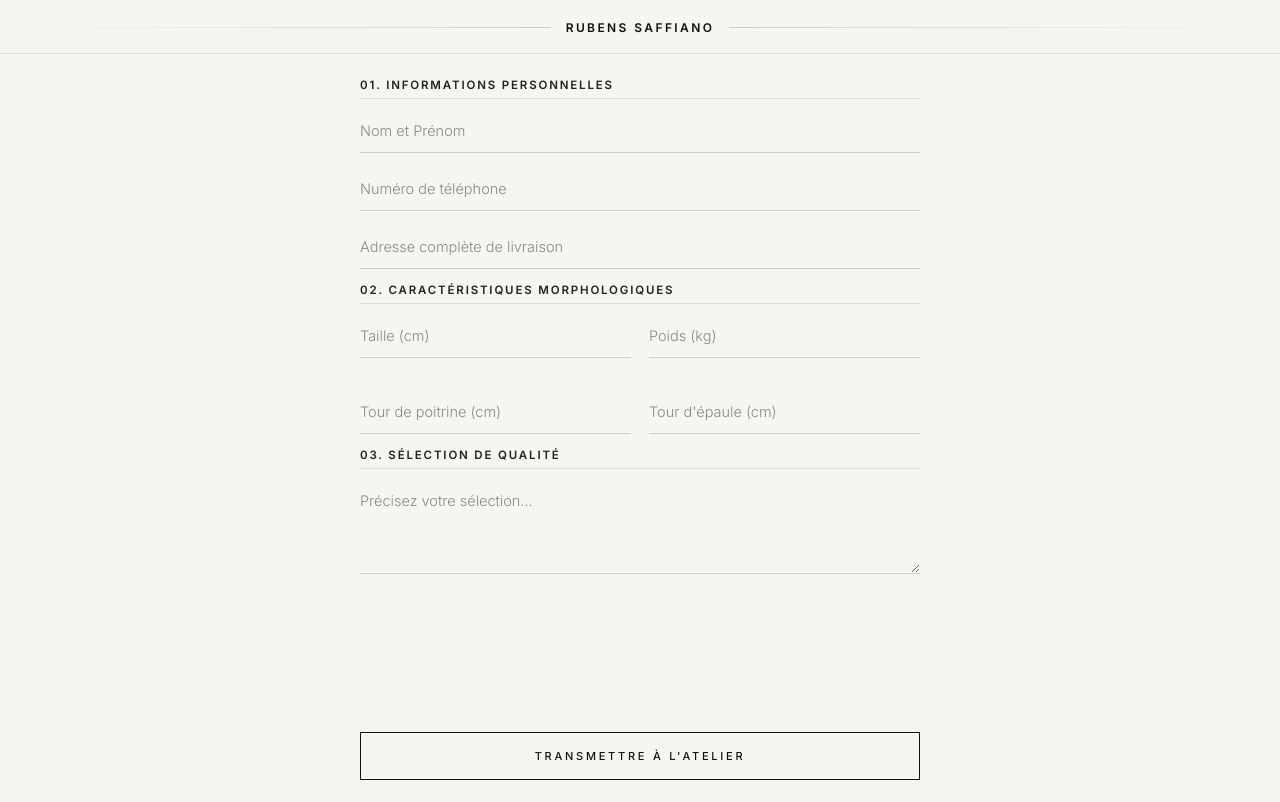
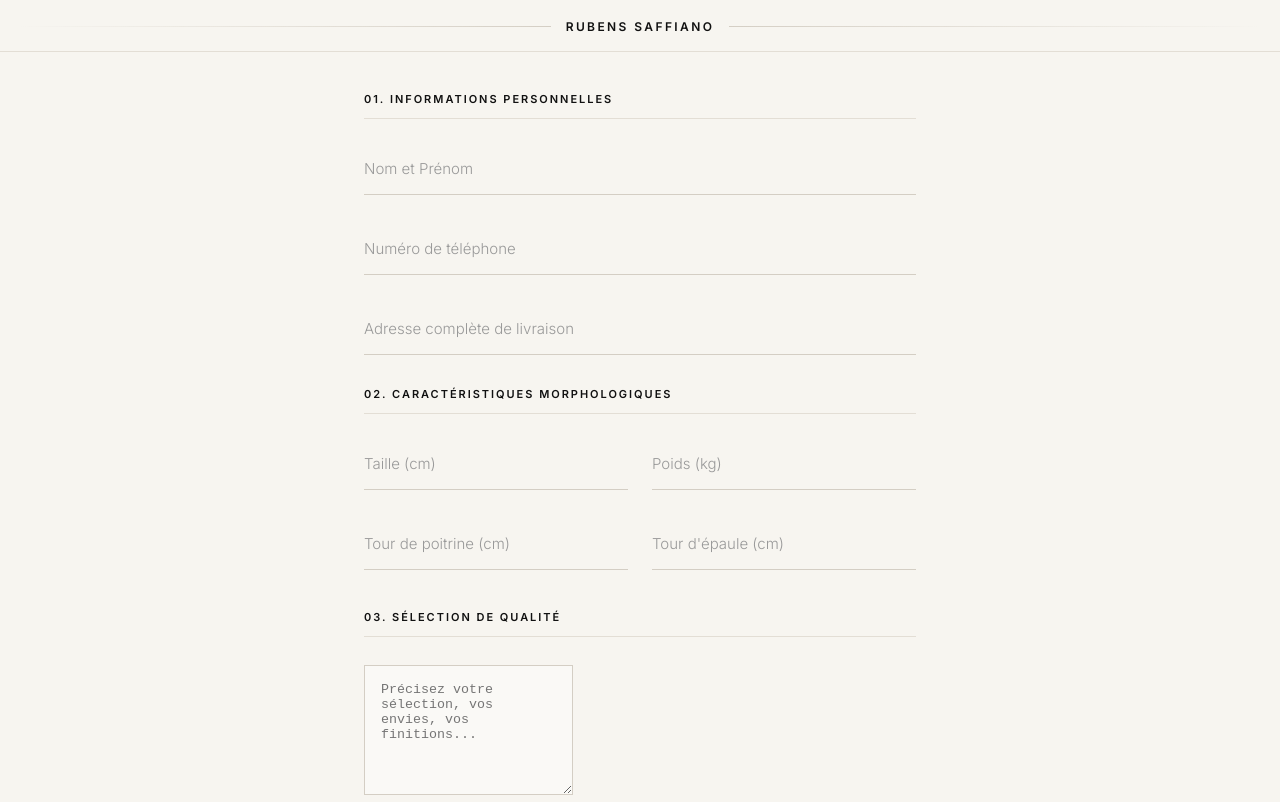
Before and after one commit to rubens-saffiano-editions/f-9823-.94-, a plain HTML site: page index.html in a window 1280 px wide. Shown: the top 802 px of the page. Drawn offline with Linux system fonts and the light colour scheme.

Commit message:
Update index.html

```diff
--- a/index.html
+++ b/index.html
@@ -3,63 +3,64 @@
 <head>
 <meta charset="utf-8">
 <meta name="viewport" content="width=device-width,initial-scale=1,viewport-fit=cover">
-<!-- SECURITÉ ANTI-RÉFÉRENCEMENT ABSOLUE -->
 <meta name="robots" content="noindex, nofollow, noarchive, nosnippet">
 <title>Facture & Fiche Atelier — Rubens Saffiano</title>
-<meta name="description" content="Votre espace sécurisé de validation de commande.">
 <meta name="theme-color" content="#F7F5F0">
 <link rel="preconnect" href="https://fonts.googleapis.com">
 <link rel="preconnect" href="https://fonts.gstatic.com" crossorigin>
 <link href="https://fonts.googleapis.com/css2?family=Inter:wght@300;400;500;600&display=swap" rel="stylesheet">
-<!-- Script de génération PDF local -->
 <script src="https://cdnjs.cloudflare.com/ajax/libs/html2pdf.js/0.10.1/html2pdf.bundle.min.js"></script>
 <style>
-  :root { --f: 'Inter', -apple-system, BlinkMacSystemFont, "Helvetica Neue", Helvetica, Arial, sans-serif; }
+  :root {
+    --f: 'Inter', -apple-system, BlinkMacSystemFont, "Helvetica Neue", Helvetica, Arial, sans-serif;
+    --fond: #F7F5F0;
+    --texte: #111;
+    --ligne: #d4cec4;
+  }
+
   *, *::before, *::after { box-sizing: border-box; margin: 0; padding: 0; font-weight: normal; }
 
   html, body {
-    background-color: #F7F5F0;
-    color: #111;
+    background-color: var(--fond);
+    color: var(--texte);
     font-family: var(--f);
     font-weight: 300;
     -webkit-font-smoothing: antialiased;
     -moz-osx-font-smoothing: grayscale;
     min-height: 100vh;
-    display: flex;
-    flex-direction: column;
+    min-height: 100dvh; /* Gère parfaitement la hauteur sur mobile */
   }
 
   /* --- En-tête épuré & Vagues de luxe animées --- */
   header.entete {
-    height: 54px;
+    height: 52px;
     display: flex;
     align-items: center;
     justify-content: center;
     position: sticky;
     top: 0;
-    background-color: #F7F5F0;
+    background-color: var(--fond);
     z-index: 1000;
     padding: 0 20px;
     overflow: hidden;
-    flex-shrink: 0;
   }
 
   .vague-gauche, .vague-droite {
     flex: 1;
     height: 1px;
-    background: linear-gradient(90deg, transparent, #d4cec4);
+    background: linear-gradient(90deg, transparent, var(--ligne));
     opacity: 0;
     animation: fadeIn 1.5s ease 0.5s forwards;
   }
   .vague-gauche { margin-right: 15px; }
-  .vague-droite { background: linear-gradient(90deg, #d4cec4, transparent); margin-left: 15px; }
+  .vague-droite { background: linear-gradient(90deg, var(--ligne), transparent); margin-left: 15px; }
 
   header.entete .marque {
     font-size: 12px;
     font-weight: 600;
     letter-spacing: .2em;
     text-transform: uppercase;
-    color: #111;
+    color: var(--texte);
     opacity: 0;
     animation: fadeIn 1.5s ease 0.3s forwards;
     white-space: nowrap;
@@ -81,76 +82,103 @@
   @keyframes expandLine { to { width: 100%; } }
   @keyframes fadeIn { to { opacity: 1; } }
   @keyframes fadeUp {
-    from { opacity: 0; transform: translateY(10px); }
+    from { opacity: 0; transform: translateY(15px); }
     to { opacity: 1; transform: translateY(0); }
   }
 
   .anim {
     opacity: 0;
-    animation: fadeUp 0.6s cubic-bezier(0.16, 1, 0.3, 1) forwards;
+    animation: fadeUp 0.7s cubic-bezier(0.16, 1, 0.3, 1) forwards;
   }
   .d-1 { animation-delay: 0.1s; }
   .d-2 { animation-delay: 0.2s; }
   .d-3 { animation-delay: 0.3s; }
   .d-4 { animation-delay: 0.4s; }
 
-  /* --- Conteneur principal qui occupe tout l'espace et répartit le vide proprement --- */
+  /* --- Conteneur aéré et naturel --- */
   .conteneur {
-    flex: 1;
     max-width: 600px;
+    margin: 0 auto;
     width: 100%;
-    margin: 0 auto;
-    padding: 24px 20px 20px;
-    display: flex;
-    flex-direction: column;
-    justify-content: space-between;
+    padding: 32px 24px 64px; /* Grandes marges pour laisser respirer */
   }
 
+  /* --- Titres de section bien détachés --- */
   .titre-section {
-    font-size: 11.5px;
+    font-size: 11px;
     font-weight: 600;
-    letter-spacing: .16em;
+    letter-spacing: .18em;
     text-transform: uppercase;
-    margin: 18px 0 10px 0;
+    margin: 52px 0 28px 0; /* Augmentation des marges haut/bas */
     border-bottom: 1px solid #e3ded5;
-    padding-bottom: 6px;
-    color: #222;
+    padding-bottom: 12px;
+    color: var(--texte);
   }
-  .titre-section:first-child { margin-top: 0; }
+  .titre-section:first-child { margin-top: 8px; }
 
-  .champ { margin-bottom: 14px; position: relative; }
+  /* --- Champs généreux et aérés --- */
+  .champ {
+    margin-bottom: 32px; /* Grand espace entre chaque champ */
+    position: relative;
+  }
+
   .champ input, .champ textarea {
     width: 100%;
     font-family: var(--f);
-    font-size: 14.5px;
+    font-size: 15px; /* Légèrement plus grand pour le confort mobile */
     font-weight: 300;
-    color: #111;
+    color: var(--texte);
     border: 0;
-    border-bottom: 1px solid #d4cec4;
+    border-bottom: 1px solid var(--ligne);
     background: transparent;
-    padding: 13px 0;
+    padding: 12px 0 16px 0; /* Plus d'espace sous le texte */
     outline: none;
     border-radius: 0;
     appearance: none;
     transition: border-color 0.3s ease;
   }
+
   .champ input:focus, .champ textarea:focus {
-    border-bottom: 1px solid #111;
+    border-bottom: 1px solid var(--texte);
   }
-  .champ input::placeholder, .champ textarea::placeholder { color: #888; }
-  /* On agrandit un tout petit peu la zone de texte pour qu'elle respire mieux */
-  .champ textarea { resize: vertical; min-height: 95px; }
-  .grille { display: grid; grid-template-columns: 1fr 1fr; gap: 18px; }
 
-  /* --- Bouton d'action parfaitement intégré --- */
+  .champ input::placeholder, .champ textarea::placeholder {
+    color: #999;
+    font-weight: 300;
+  }
+
+  /* --- Zone de texte (Textarea) transformée en bloc défini --- */
+  .champ-zone { margin-bottom: 32px; }
+  .champ-zone textarea {
+    border: 1px solid var(--ligne); /* Ajout d'une bordure complète */
+    background: rgba(255, 255, 255, 0.4);
+    padding: 16px;
+    min-height: 130px;
+    resize: vertical;
+    transition: border-color 0.3s ease, background 0.3s ease;
+  }
+  .champ-zone textarea:focus {
+    border-color: var(--texte);
+    background: rgba(255, 255, 255, 0.8);
+  }
+
+  /* --- Grille pour les mesures --- */
+  .grille {
+    display: grid;
+    grid-template-columns: 1fr 1fr;
+    column-gap: 24px; /* Écart entre les colonnes */
+    row-gap: 0; /* Le margin-bottom des champs gère l'espace vertical */
+  }
+
+  /* --- Bouton d'action majestueux --- */
   .bouton {
     display: block;
     width: 100%;
-    margin-top: 15px;
-    background: #F7F5F0;
-    color: #111;
-    border: 1px solid #111;
-    padding: 16px;
+    margin-top: 64px; /* Détache fortement le bouton du formulaire */
+    background: var(--texte);
+    color: var(--fond);
+    border: 1px solid var(--texte);
+    padding: 20px 16px; /* Bouton plus massif donc plus luxueux */
     font-family: var(--f);
     font-size: 11px;
     font-weight: 500;
@@ -158,11 +186,14 @@
     text-transform: uppercase;
     text-align: center;
     cursor: pointer;
-    transition: background-color 0.4s ease, color 0.4s ease;
+    transition: all 0.3s ease;
   }
-  .bouton:hover { background: #111; color: #F7F5F0; }
+  .bouton:hover {
+    background: transparent;
+    color: var(--texte);
+  }
 
-  /* Style du document PDF généré */
+  /* --- PDF Style --- */
   .pdf-rendu {
     background-color: #F7F5F0;
     padding: 40px;
@@ -175,15 +206,21 @@
     font-weight: 600;
     letter-spacing: .2em;
     text-transform: uppercase;
-    margin-bottom: 30px;
+    margin-bottom: 40px;
     border-bottom: 1px solid #e3ded5;
-    padding-bottom: 15px;
+    padding-bottom: 20px;
+  }
+
+  /* --- Adaptation mobile (petits écrans) --- */
+  @media (max-width: 380px) {
+    .grille { grid-template-columns: 1fr; } /* On passe sur une seule colonne si l'écran est très étroit */
+    .conteneur { padding: 24px 20px 48px; }
+    .titre-section { margin: 40px 0 20px 0; }
   }
 </style>
 </head>
 <body>
 
-  <!-- En-tête raffiné avec vagues de luxe -->
   <header class="entete">
     <div class="vague-gauche"></div>
     <span class="marque">RUBENS SAFFIANO</span>
@@ -192,7 +229,6 @@
 
   <main class="conteneur" id="zone-formulaire">
 
-    <div>
     <!-- Section 1 -->
     <div class="anim d-1">
       <div class="titre-section">01. Informations Personnelles</div>
@@ -229,9 +265,8 @@
     <!-- Section 3 -->
     <div class="anim d-3">
       <div class="titre-section">03. Sélection de Qualité</div>
-        <div class="champ">
-          <textarea id="qualite" placeholder="Précisez votre sélection..."></textarea>
-        </div>
+      <div class="champ-zone">
+        <textarea id="qualite" placeholder="Précisez votre sélection, vos envies, vos finitions..."></textarea>
       </div>
     </div>
 
@@ -260,23 +295,24 @@
       element.className = 'pdf-rendu';
       element.innerHTML = `
         <div class="pdf-entete">RUBENS SAFFIANO — FICHE ATELIER</div>
-        <div class="titre-section">01. INFORMATIONS PERSONNELLES</div>
-        <p style="margin-bottom:8px;"><strong>Nom et Prénom :</strong> ${nom}</p>
-        <p style="margin-bottom:8px;"><strong>Téléphone :</strong> ${tel}</p>
-        <p style="margin-bottom:20px;"><strong>Adresse :</strong> ${adresse}</p>
+
+        <div class="titre-section" style="margin-top: 0;">01. INFORMATIONS PERSONNELLES</div>
+        <p style="margin-bottom:12px; font-size: 14px;"><strong>Nom et Prénom :</strong> ${nom}</p>
+        <p style="margin-bottom:12px; font-size: 14px;"><strong>Téléphone :</strong> ${tel}</p>
+        <p style="margin-bottom:30px; font-size: 14px;"><strong>Adresse :</strong> ${adresse}</p>
 
         <div class="titre-section">02. CARACTÉRISTIQUES MORPHOLOGIQUES</div>
-        <p style="margin-bottom:8px;"><strong>Taille :</strong> ${taille !== "—" ? taille + " cm" : "—"}</p>
-        <p style="margin-bottom:8px;"><strong>Poids :</strong> ${poids !== "—" ? poids + " kg" : "—"}</p>
-        <p style="margin-bottom:8px;"><strong>Tour de poitrine :</strong> ${poitrine !== "—" ? poitrine + " cm" : "—"}</p>
-        <p style="margin-bottom:20px;"><strong>Tour d'épaule :</strong> ${epaule !== "—" ? epaule + " cm" : "—"}</p>
+        <p style="margin-bottom:12px; font-size: 14px;"><strong>Taille :</strong> ${taille !== "—" ? taille + " cm" : "—"}</p>
+        <p style="margin-bottom:12px; font-size: 14px;"><strong>Poids :</strong> ${poids !== "—" ? poids + " kg" : "—"}</p>
+        <p style="margin-bottom:12px; font-size: 14px;"><strong>Tour de poitrine :</strong> ${poitrine !== "—" ? poitrine + " cm" : "—"}</p>
+        <p style="margin-bottom:30px; font-size: 14px;"><strong>Tour d'épaule :</strong> ${epaule !== "—" ? epaule + " cm" : "—"}</p>
 
         <div class="titre-section">03. SÉLECTION DE QUALITÉ</div>
-        <p style="white-space: pre-wrap;">${qualite}</p>
+        <p style="white-space: pre-wrap; font-size: 14px; line-height: 1.6;">${qualite}</p>
       `;
 
       var opt = {
-        margin:       10,
+        margin:       15,
         filename:     'Fiche_Mesures_Rubens_Saffiano.pdf',
         image:        { type: 'jpeg', quality: 0.98 },
         html2canvas:  { scale: 2 },
```
Lines whose indentation alone changed are shown as unchanged.
